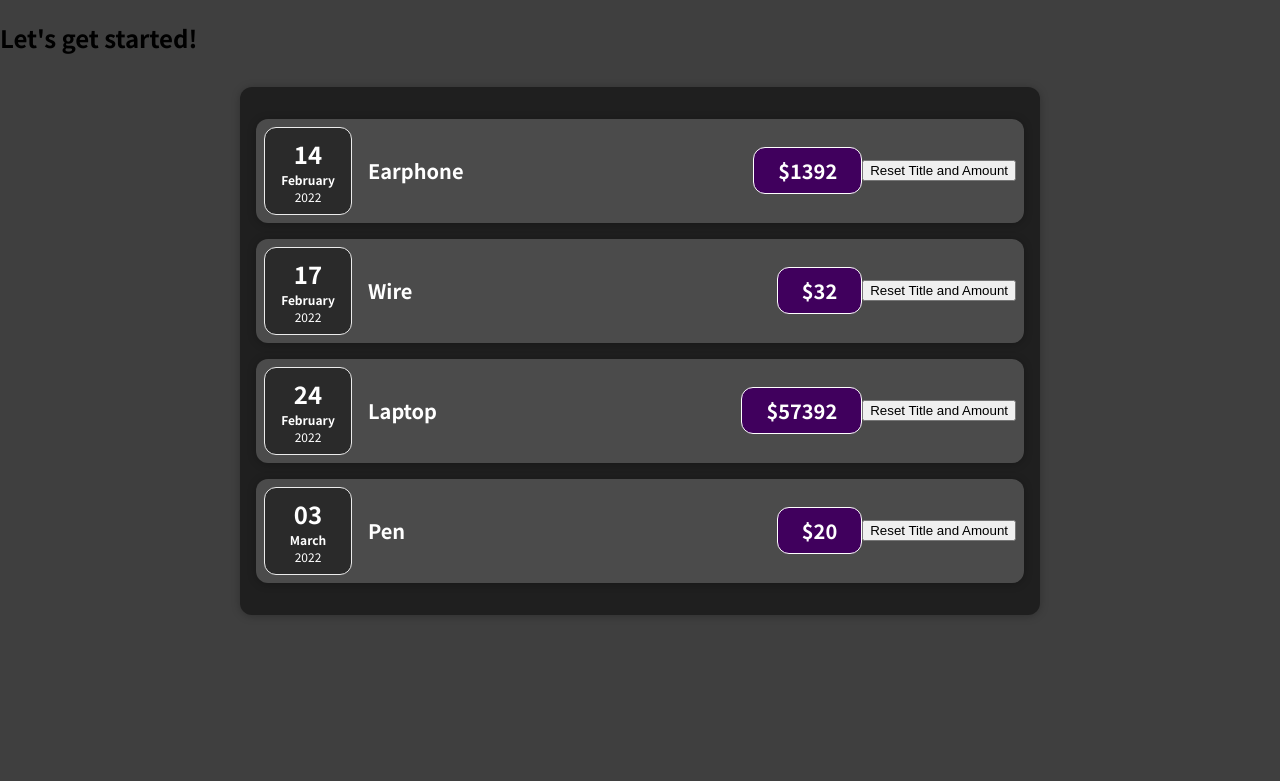
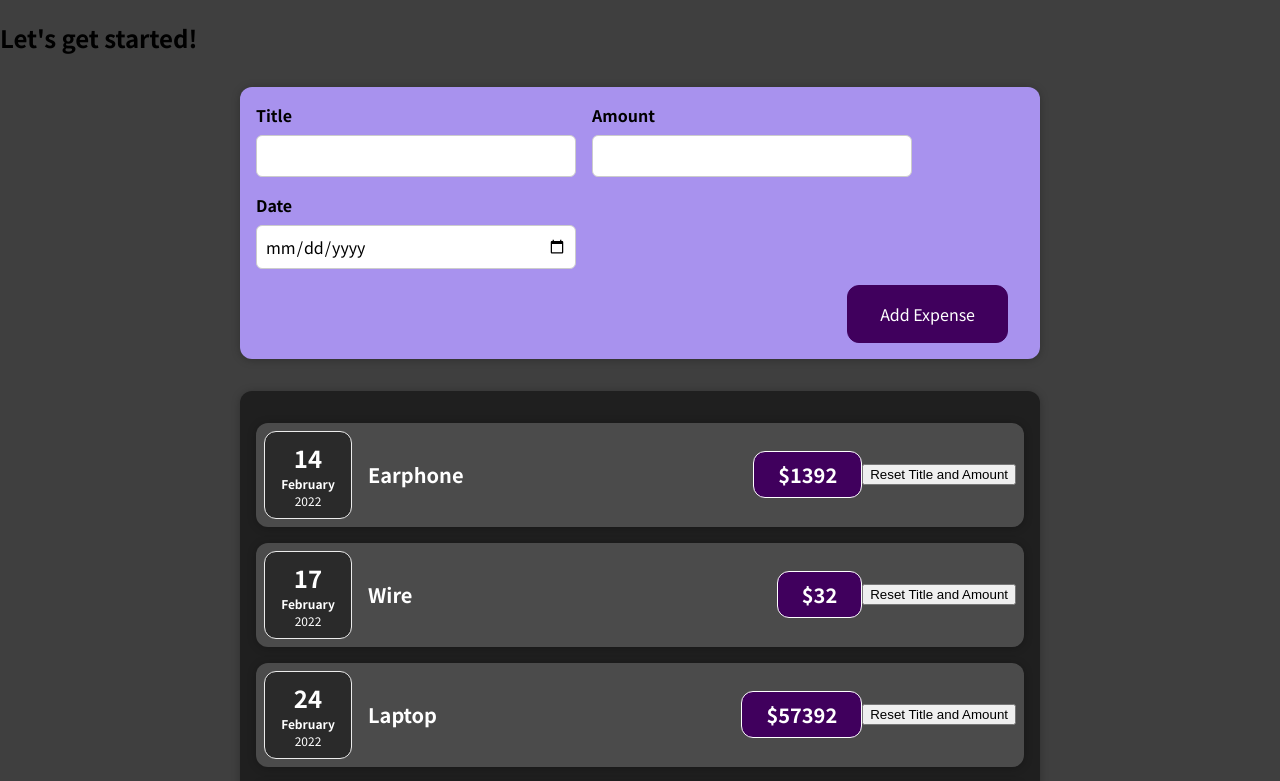
Before and after one commit to Rohitdubey2605/react-expense-book, a React (Create React App) app: page / in a window 1280 px wide. Shown: the top 781 px of the page. Built offline with nearby package versions, Linux system fonts and the light colour scheme.

Commit message:
ExpenseForm Addition

```diff
--- a/src/App.js
+++ b/src/App.js
@@ -1,5 +1,6 @@
 import React from "react";
 import Expenses from "./components/Expenses/Expenses";
+import NewExpense from "./components/NewExpense/NewExpense";
 
 function App() {
   const expenses = [
@@ -41,6 +42,7 @@ function App() {
   return (
     <div>
       <h2>Let's get started!</h2>
+      <NewExpense></NewExpense>
       <Expenses expenses={expenses}></Expenses>
     </div>
   );
--- /dev/null
+++ b/src/components/NewExpense/ExpenseForm.css
@@ -0,0 +1,26 @@
+.new-expense__controls {
+    display: flex;
+    flex-wrap: wrap;
+    gap: 1rem;
+    margin-bottom: 1rem;
+    text-align: left;
+  }
+
+  .new-expense__control label {
+    font-weight: bold;
+    margin-bottom: 0.5rem;
+    display: block;
+  }
+
+  .new-expense__control input {
+    font: inherit;
+    padding: 0.5rem;
+    border-radius: 6px;
+    border: 1px solid #ccc;
+    width: 20rem;
+    max-width: 100%;
+  }
+
+  .new-expense__actions {
+    text-align: right;
+  }
--- /dev/null
+++ b/src/components/NewExpense/ExpenseForm.js
@@ -0,0 +1,54 @@
+import { useState } from "react";
+import "./ExpenseForm.css";
+
+function ExpenseForm() {
+  const [enteredTitle, SetEnteredTitle] = useState("");
+  const [enteredAmount, SetEnteredAmount] = useState("");
+  const [enteredDate, SetEnteredDate] = useState("");
+
+  const titleChangedHandler = (event) => {
+    SetEnteredTitle(event.target.value);
+  };
+
+  const amountChangedHandler = (event) => {
+    SetEnteredAmount(event.target.value);
+  };
+
+  const dateChangedHandler = (event) => {
+    SetEnteredDate(event.target.value);
+  };
+
+  return (
+    <form>
+      <div className="new-expense__controls">
+        <div className="new-expense__control">
+          <label>Title</label>
+          <input type="text" onChange={titleChangedHandler} />
+        </div>
+        <div className="new-expense__control">
+          <label>Amount</label>
+          <input
+            type="number"
+            min="0.01"
+            step="0.01"
+            onChange={amountChangedHandler}
+          />
+        </div>
+        <div className="new-expense__control">
+          <label>Date</label>
+          <input
+            type="date"
+            min="2019-01-01"
+            max="2022-12-31"
+            onChange={dateChangedHandler}
+          />
+        </div>
+      </div>
+      <div className="new-expense__actions">
+        <button type="submit">Add Expense</button>
+      </div>
+    </form>
+  );
+}
+
+export default ExpenseForm;
--- /dev/null
+++ b/src/components/NewExpense/NewExpense.css
@@ -0,0 +1,38 @@
+.new-expense {
+    background-color: #a892ee;
+    padding: 1rem;
+    margin: 2rem auto;
+    width: 50rem;
+    max-width: 95%;
+    border-radius: 12px;
+    text-align: center;
+    box-shadow: 0 1px 8px rgba(0, 0, 0, 0.25);
+  }
+
+  .new-expense button {
+    font: inherit;
+    cursor: pointer;
+    padding: 1rem 2rem;
+    border: 1px solid #40005d;
+    background-color: #40005d;
+    color: white;
+    border-radius: 12px;
+    margin-right: 1rem;
+  }
+
+  .new-expense button:hover,
+  .new-expense button:active {
+    background-color: #510674;
+    border-color: #510674;
+  }
+
+  .new-expense button.alternative {
+    color: #220131;
+    border-color: transparent;
+    background-color: transparent;
+  }
+
+  .new-expense button.alternative:hover,
+  .new-expense button.alternative:active {
+    background-color: #ddb3f8;
+  }
--- /dev/null
+++ b/src/components/NewExpense/NewExpense.js
@@ -0,0 +1,13 @@
+import ExpenseForm from './ExpenseForm';
+import './NewExpense.css';
+
+function AddExpense()
+{
+    return (
+        <div className='new-expense'>
+            <ExpenseForm></ExpenseForm>
+        </div>
+    );
+}
+
+export default AddExpense;
```
